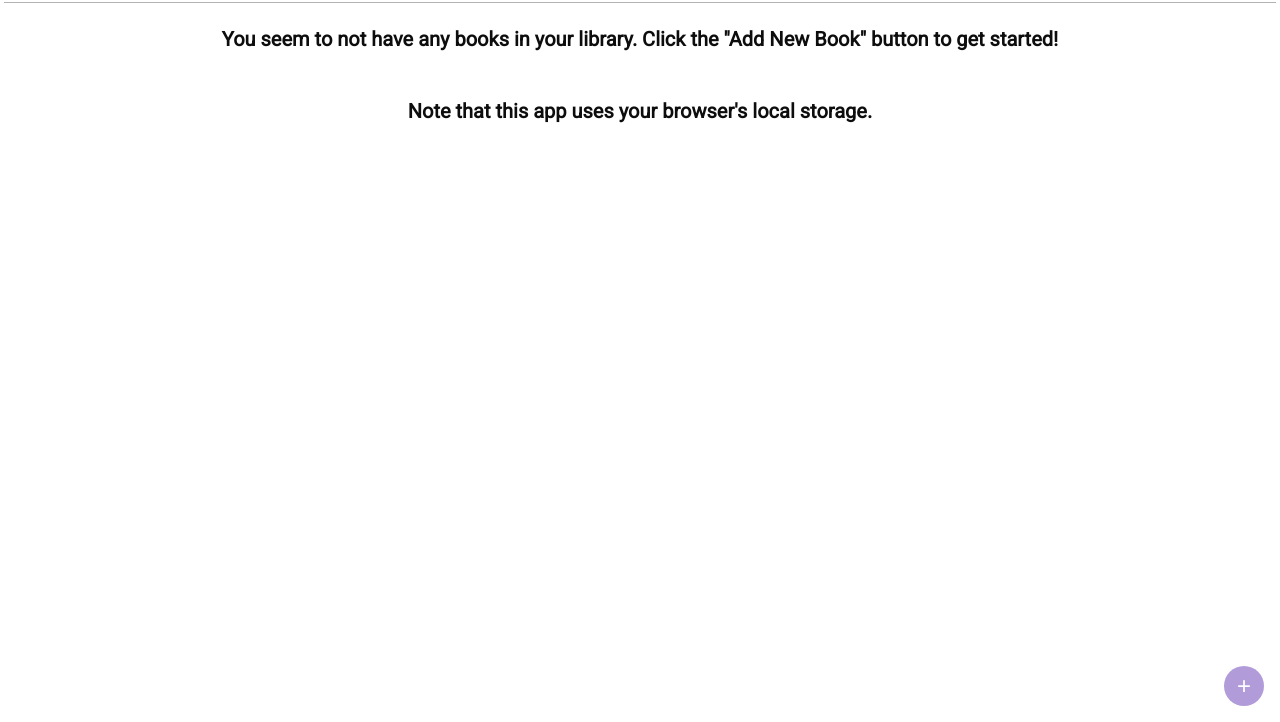
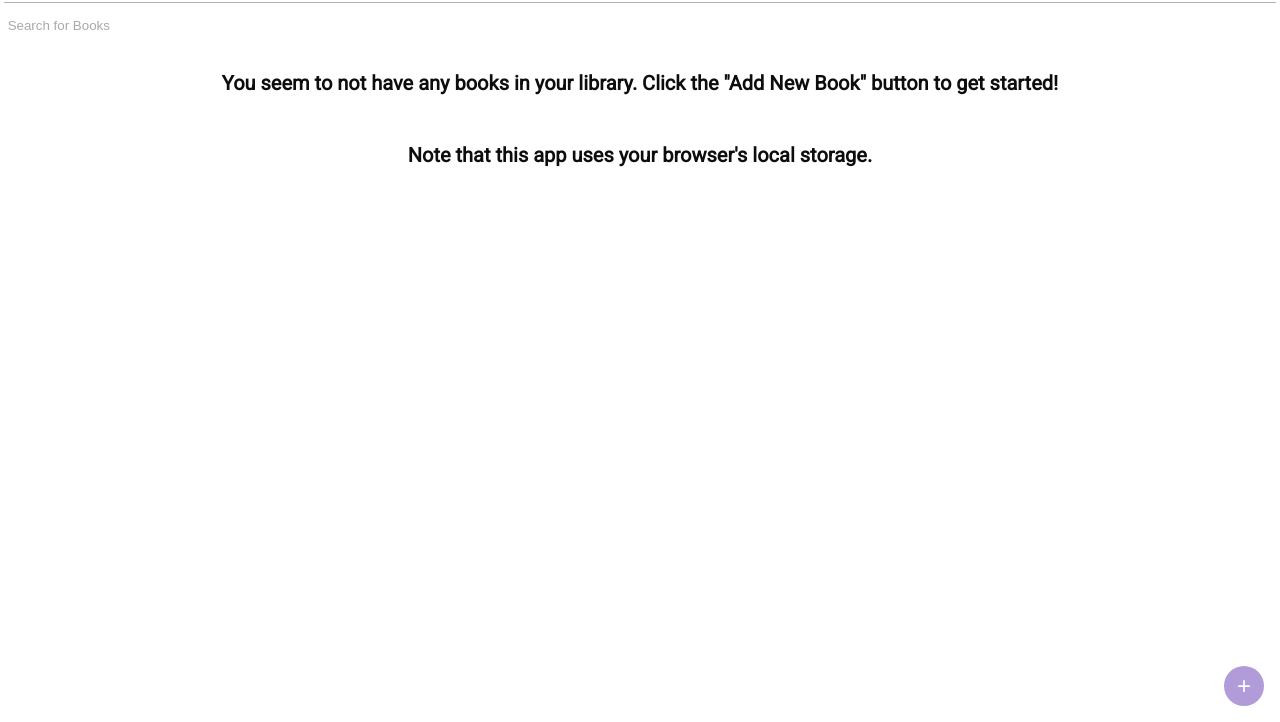
Before and after one commit to cyanChill/Bookshelf, a plain HTML site: page index.html in a window 1280 px wide. Shown: the part 78-800 px from the top of the page. Drawn offline with Linux system fonts and the light colour scheme.

Commit message:
add search bar

```diff
--- a/index.html
+++ b/index.html
@@ -82,6 +82,10 @@
 
       <button id="new-book" class="btn">+</button>
 
+      <div id="search-div">
+        <input type="text" id="searchbar" placeholder="Search for Books" />
+      </div>
+
       <div id="library">
         <div class="note-container">
           <p class="note">
```
